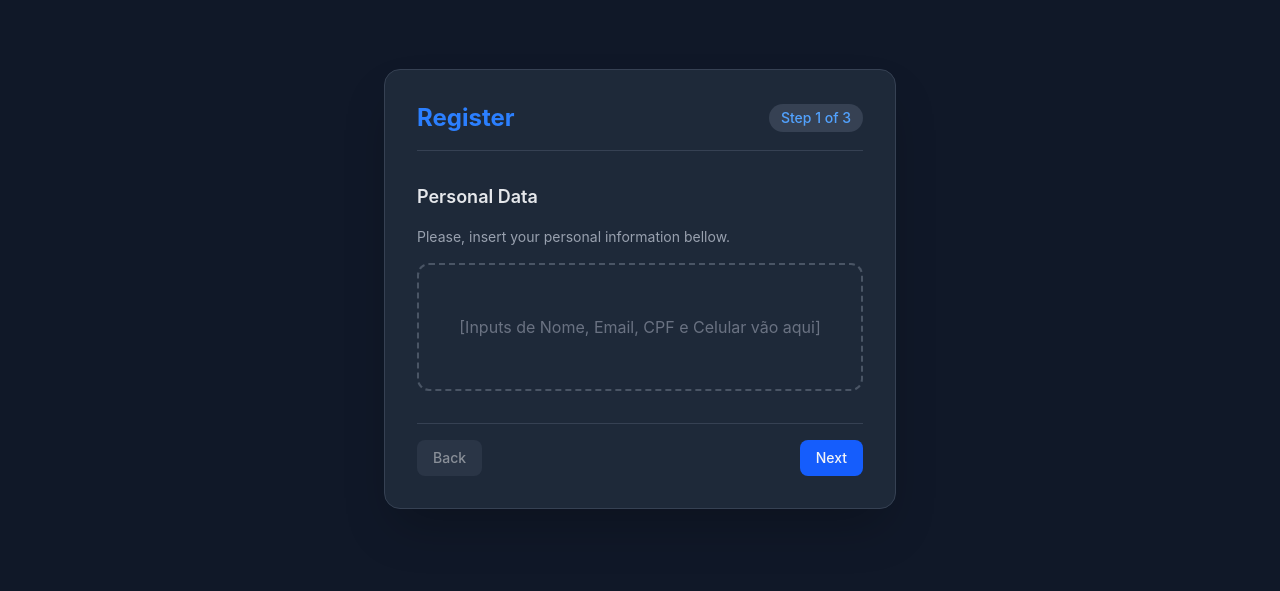
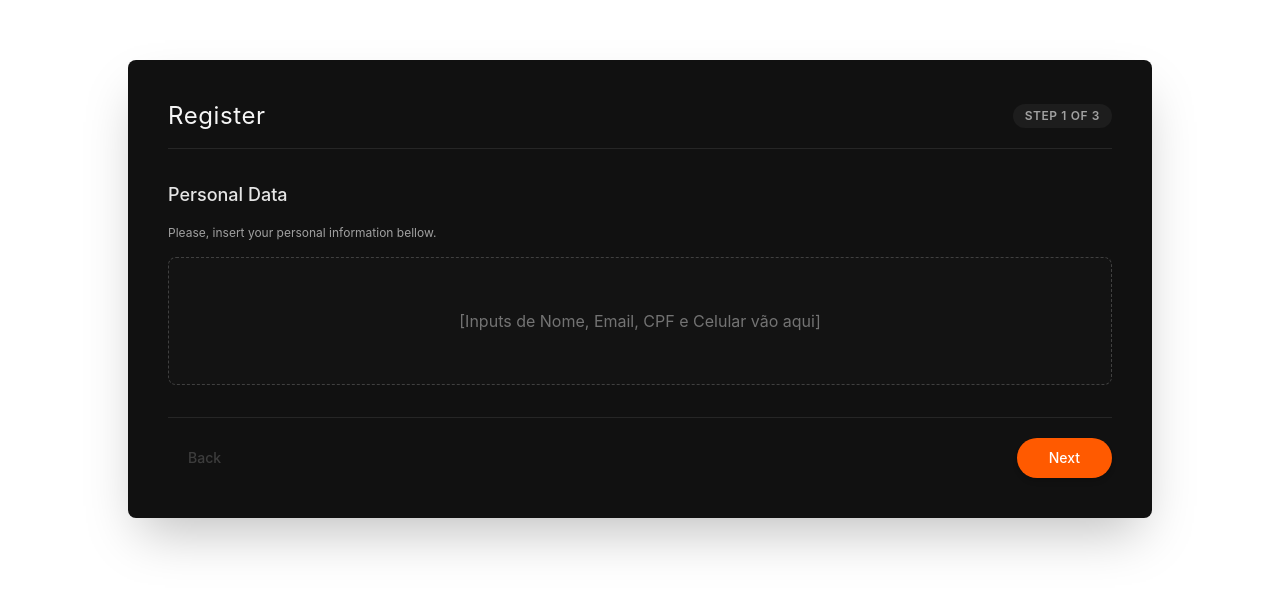
Before and after one commit to daniel27072007/Dynamic-form-rigid-validation, a React (Vite) app in the folder dynamic-form/: page / in a window 1280 px wide. Shown: the part 111-702 px from the top of the page. Built offline with nearby package versions, Linux system fonts and the light colour scheme.

Commit message:
1.1.1 - updated the style of the form

```diff
--- a/dynamic-form/src/App.jsx
+++ b/dynamic-form/src/App.jsx
@@ -7,13 +7,12 @@ function App() {
   const prevStep = () => setStep((prev) => Math.max(prev - 1, 1))
 
   return (
-    <div className="flex min-h-screen items-center justify-center bg-gray-900 p-4 text-gray-100">
-      <div className="w-full max-w-lg rounded-2xl bg-gray-800 p-8 shadow-2xl border border-gray-700">
-
+    <div className="flex min-h-screen items-center justify-center bg-white p-4 text-white font-sans">
+      <div className="w-full max-w-5xl min-h-max rounded-lg bg-[#111111] p-10 shadow-2xl">
         {/* Indicador Visual de Progresso */}
-        <div className="mb-8 flex items-center justify-between border-b border-gray-700 pb-4">
-          <h1 className="text-2xl font-bold text-blue-500">Register</h1>
-          <span className="text-sm font-medium bg-gray-700 px-3 py-1 rounded-full text-blue-400">
+        <div className="mb-8 flex items-center justify-between border-b border-neutral-800 pb-4">
+          <h1 className="text-2xl font-normal tracking-wide text-neutral-100">Register</h1>
+          <span className="text-xs font-semibold tracking-wider text-neutral-400 bg-neutral-800/60 px-3 py-1 rounded-full uppercase">
             Step {step} of 3
           </span>
         </div>
@@ -21,11 +20,10 @@ function App() {
         <div>
           {step === 1 && (
             <div className="space-y-4">
-              <h2 className="text-lg font-semibold text-gray-200">Personal Data</h2>
-              <p className="text-sm text-gray-400 mb-4">Please, insert your personal information bellow.</p>
-
+              <h2 className="text-lg font-medium text-neutral-200">Personal Data</h2>
+              <p className="text-xs text-neutral-400 mb-4">Please, insert your personal information bellow.</p>
               {/* O esqueleto dos inputs do Passo 1 vai entrar aqui */}
-              <div className="h-32 border-2 border-dashed border-gray-600 rounded-xl flex items-center justify-center text-gray-500">
+              <div className="h-32 border border-dashed border-neutral-700 rounded-lg bg-neutral-900/40 flex items-center justify-center text-neutral-500">
                 [Inputs de Nome, Email, CPF e Celular vão aqui]
               </div>
             </div>
@@ -33,9 +31,9 @@ function App() {
 
           {step === 2 && (
             <div className="space-y-4">
-              <h2 className="text-lg font-semibold text-gray-200">Address</h2>
-              <p className="text-sm text-gray-400 mb-4">Insert you CEP to autocomplete the form or type them manualy.</p>
-              <div className="h-32 border-2 border-dashed border-gray-600 rounded-xl flex items-center justify-center text-gray-500">
+              <h2 className="text-lg font-medium text-neutral-200">Address</h2>
+              <p className="text-xs text-neutral-400 mb-4">Insert you CEP to autocomplete the form or type them manualy.</p>
+              <div className="h-32 border border-dashed border-neutral-700 rounded-lg bg-neutral-900/40 flex items-center justify-center text-neutral-500">
                 [Inputs de Endereço vão aqui]
               </div>
             </div>
@@ -43,9 +41,9 @@ function App() {
 
           {step === 3 && (
             <div className="space-y-4">
-              <h2 className="text-lg font-semibold text-gray-200">Archives</h2>
-              <p className="text-sm text-gray-400 mb-4">Do the upload of your documents or profile picture.</p>
-              <div className="h-32 border-2 border-dashed border-gray-600 rounded-xl flex items-center justify-center text-gray-500">
+              <h2 className="text-lg font-medium text-neutral-200">Archives</h2>
+              <p className="text-xs text-neutral-400 mb-4">Do the upload of your documents or profile picture.</p>
+              <div className="h-32 border border-dashed border-neutral-700 rounded-lg bg-neutral-900/40 flex items-center justify-center text-neutral-500">
                 [Área de Upload vai aqui]
               </div>
             </div>
@@ -53,24 +51,22 @@ function App() {
         </div>
 
         {/* Botões de Navegação Visual (Temporários para teste) */}
-        <div className="mt-8 flex justify-between gap-4 border-t border-gray-700 pt-4">
+        <div className="mt-8 flex justify-between gap-4 border-t border-neutral-800 pt-5">
           <button
             onClick={prevStep}
             disabled={step === 1}
-            className="px-4 py-2 text-sm font-medium rounded-lg bg-gray-700 hover:bg-gray-600 disabled:opacity-50 disabled:cursor-not-allowed transition-colors"
+            className="px-5 py-2 text-sm font-medium text-neutral-400 hover:text-white disabled:opacity-30 disabled:pointer-events-none transition-colors"
           >
             Back
           </button>
-
           <button
             onClick={nextStep}
             disabled={step === 3}
-            className="px-4 py-2 text-sm font-medium rounded-lg bg-blue-600 hover:bg-blue-500 disabled:opacity-50 disabled:cursor-not-allowed transition-colors"
+            className="px-8 py-2.5 text-sm font-medium rounded-full bg-[#FF5A00] hover:bg-[#e04f00] text-white shadow-md disabled:opacity-40 disabled:pointer-events-none transition-colors"
           >
-            Next
+            {step === 3 ? "Submit" : "Next"}
           </button>
         </div>
-
       </div>
     </div>
   )
```
